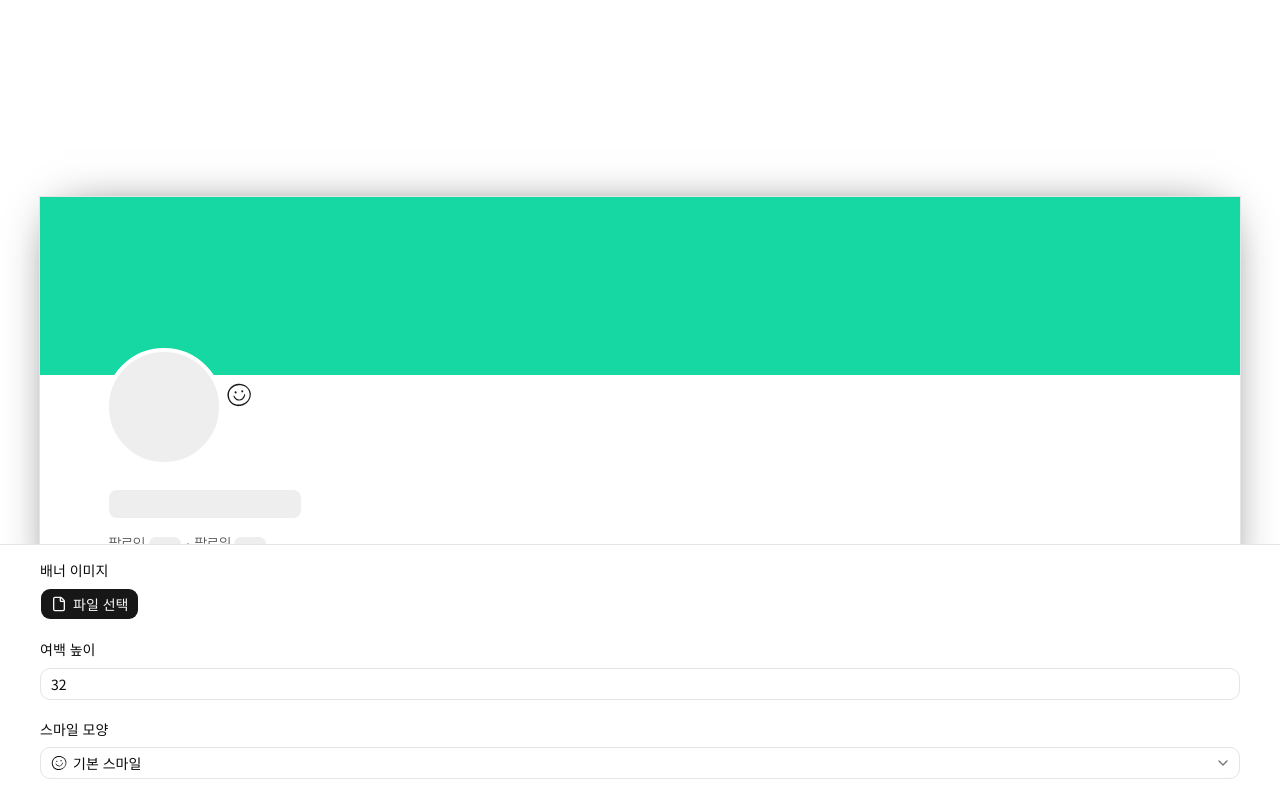
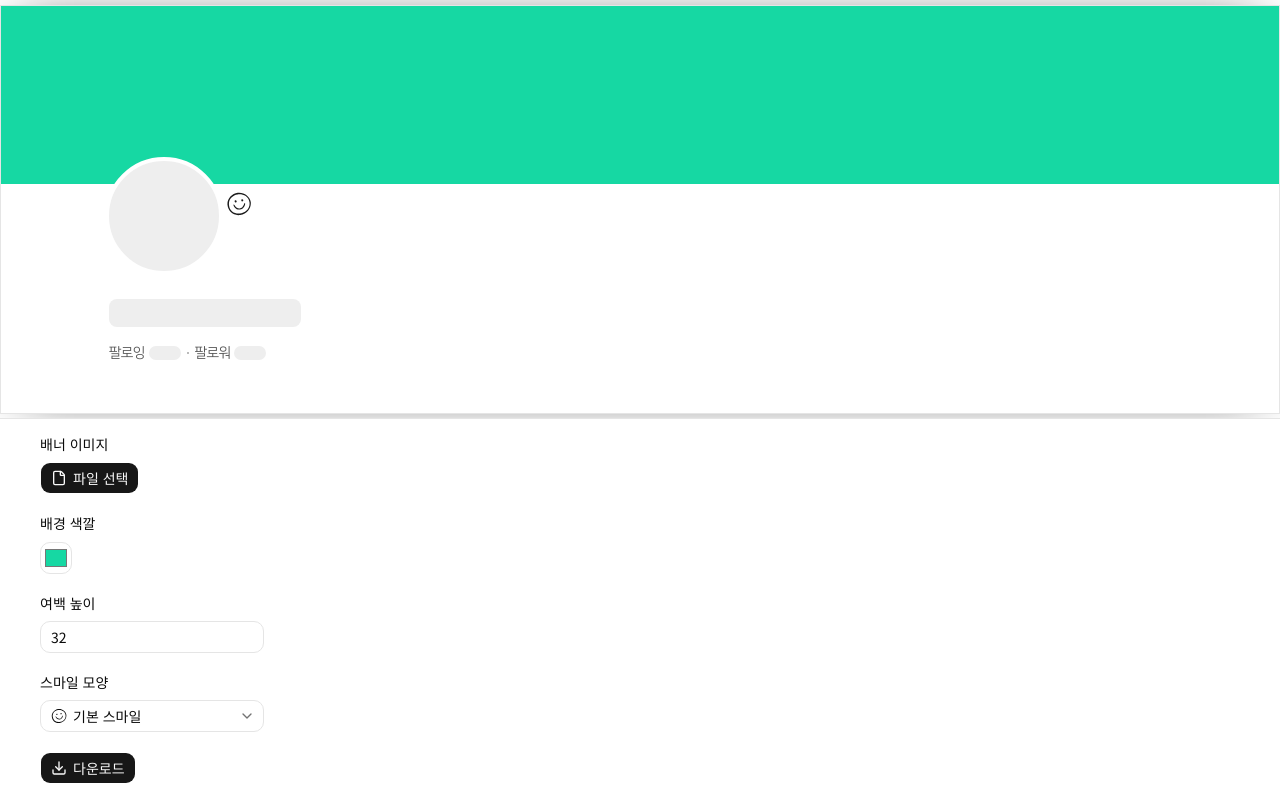
Before and after one commit to idiotf/smile-banner, a Next.js app: page / in a window 1280 px wide. Built offline with nearby package versions, Linux system fonts and the light colour scheme.

Commit message:
feat: add exporting button

```diff
--- a/app/page.tsx
+++ b/app/page.tsx
@@ -1,10 +1,12 @@
 'use client'
 
 import { useCallback, useEffect, useReducer, useState } from 'react'
+import { generateBannerSvg } from '@/generator/banner'
+import { downloadBlob } from '@/utils/common/download'
 import { useBlobUrl } from '@/hooks/use-blob-url'
 import { paths } from '@/paths'
 import { ProfilePreview } from '@/components/banner-preview'
-import { BannerOptions } from '@/components/banner-options'
+import { BannerOptions, type FieldErrors } from '@/components/banner-options'
 import '@/fonts/nanum-square-web-font/index.css'
 
 function preventDefault(e: { preventDefault(): void }) {
@@ -13,9 +15,13 @@ function preventDefault(e: { preventDefault(): void }) {
 
 export default function Page() {
   const [file, setFile] = useState<File>()
+  const [backgroundColor, setBackgroundColor] = useState('#16d8a3')
   const [spaceHeight, setSpaceHeight] = useReducer((_, v) => v ?? 0, 32)
   const [selectedIcon, setSelectedIcon] =
     useReducer<'basicSmile', ['basicSmile' | null]>((_, v) => v!, 'basicSmile')
+
+  const [fieldErrors, setFieldErrors] = useState<FieldErrors>({})
+  const [error, setError] = useState('')
 
   const fileUrl = useBlobUrl(file)
   const selectedIconPathHtml = paths[selectedIcon]
@@ -27,6 +33,44 @@ export default function Page() {
 
     setFile(file)
   }, [])
+
+  const downloadIcon = useCallback(() => {
+    setError('')
+    setFieldErrors({})
+
+    if (!file) {
+      setFieldErrors({ image: '배너 이미지를 선택해 주세요.' })
+      return
+    }
+
+    const reader = new FileReader()
+    reader.addEventListener('load', onLoad)
+    reader.addEventListener('error', onError)
+    reader.readAsDataURL(file)
+
+    function cleanupListeners() {
+      reader.removeEventListener('load', onLoad)
+      reader.removeEventListener('error', onError)
+    }
+
+    function onLoad() {
+      cleanupListeners()
+
+      const imageUrl = reader.result as string
+      const generatedSvg = generateBannerSvg({
+        imageUrl,
+        backgroundColor,
+        spaceHeight,
+        selectedIconHtml: paths[selectedIcon].content,
+      })
+      downloadBlob(new Blob([generatedSvg]), 'smile-banner.svg')
+    }
+
+    function onError() {
+      cleanupListeners()
+      setError('배너 이미지를 불러오는 중 오류가 발생했습니다.')
+    }
+  }, [file, backgroundColor, spaceHeight, selectedIcon])
 
   useEffect(() => {
     function onDrop(event: DragEvent) {
@@ -41,26 +85,32 @@ export default function Page() {
       removeEventListener('dragover', preventDefault)
       removeEventListener('drop', onDrop)
     }
-  }, [])
+  }, [handleFileList])
 
   return (
-    <main className='h-dvh'>
-      <div className='h-full flex justify-center items-center'>
-        <div className='border box-content w-300 shadow-[0_0_48px_-24px] overflow-hidden'>
+    <main className='h-dvh flex flex-col'>
+      <div className='flex-1 flex justify-center items-center'>
+        <div className='border box-content w-7xl shadow-[0_0_48px_-24px] overflow-hidden'>
           <ProfilePreview
             bgUrl={fileUrl}
+            backgroundColor={backgroundColor}
             spaceHeight={spaceHeight}
             selectedIconHtml={selectedIconPathHtml.content}
           />
         </div>
       </div>
-      <div className='absolute left-0 right-0 bottom-0 h-64 bg-background border-t p-4 overflow-auto'>
+      <div className='bg-background border-t p-4 overflow-auto'>
         <BannerOptions
+          backgroundColor={backgroundColor}
           spaceHeight={spaceHeight}
           selectedIcon={selectedIcon}
+          onBackgroundColorChange={setBackgroundColor}
           onSpaceHeightChange={setSpaceHeight}
           onIconSelect={setSelectedIcon}
           onFileSelect={handleFileList}
+          onGenerate={downloadIcon}
+          fieldErrors={fieldErrors}
+          error={error}
         />
       </div>
     </main>
--- a/components/banner-options.tsx
+++ b/components/banner-options.tsx
@@ -1,7 +1,11 @@
+import { useCallback, type ChangeEvent } from 'react'
+import { DownloadIcon, CircleAlert } from 'lucide-react'
 import { paths, type PathType } from '@/paths'
 import { IconPreview } from './banner-preview'
 import { FileButtonWithLabel } from '@/components/file-select-button'
-import { Field, FieldGroup, FieldLabel } from '@/components/ui/field'
+import { Field, FieldError, FieldGroup, FieldLabel } from '@/components/ui/field'
+import { Input } from './ui/input'
+import { Button } from './ui/button'
 import { NumberInput } from '@/components/number-input'
 import {
   Select,
@@ -18,31 +22,66 @@ const pathItems = Object.entries(paths).map(([k, v]) => ({
   value: k,
 })) as { label: string, value: PathType }[]
 
+export type FieldType =
+  | 'image'
+  | 'backgroundColor'
+  | 'spaceHeight'
+  | 'selectedIcon'
+export type FieldErrors = { [K in FieldType]?: string }
+
 export interface BannerOptionsProps {
+  backgroundColor: string
   spaceHeight: number
   selectedIcon: PathType
+  onBackgroundColorChange: (value: string) => void
   onSpaceHeightChange: (value: number | undefined) => void
   onIconSelect: (value: PathType | null) => void
   onFileSelect: (fileList: FileList) => void
+  onGenerate: () => void
+  fieldErrors?: FieldErrors
+  error?: string | undefined | null
 }
 
 export function BannerOptions({
+  backgroundColor,
   spaceHeight,
   selectedIcon,
+  onBackgroundColorChange,
   onSpaceHeightChange,
   onIconSelect,
   onFileSelect,
+  onGenerate,
+  fieldErrors = {},
+  error,
 }: BannerOptionsProps) {
+  const handleColorChange = useCallback(
+    (event: ChangeEvent<HTMLInputElement>) => {
+      onBackgroundColorChange(event.target.value)
+    },
+    [onBackgroundColorChange],
+  )
+
   return (
     <FieldGroup className='max-w-300 mx-auto'>
-      <Field>
+      <Field data-invalid={!!fieldErrors.image}>
         <FieldLabel>배너 이미지</FieldLabel>
         <FileButtonWithLabel
           onFileSelect={onFileSelect}
           className='w-min!'
         />
+        <FieldError>{fieldErrors.image}</FieldError>
       </Field>
-      <Field>
+      <Field data-invalid={!!fieldErrors.backgroundColor}>
+        <FieldLabel>배경 색깔</FieldLabel>
+        <Input
+          type='color'
+          value={backgroundColor}
+          onChange={handleColorChange}
+          className='size-8! p-0.5'
+        />
+        <FieldError>{fieldErrors.backgroundColor}</FieldError>
+      </Field>
+      <Field data-invalid={!!fieldErrors.spaceHeight}>
         <FieldLabel>여백 높이</FieldLabel>
         <NumberInput
           value={spaceHeight}
@@ -50,16 +89,18 @@ export function BannerOptions({
           min={0}
           step='any'
           required
+          className='w-56!'
         />
+        <FieldError>{fieldErrors.spaceHeight}</FieldError>
       </Field>
-      <Field>
+      <Field data-invalid={!!fieldErrors.selectedIcon}>
         <FieldLabel>스마일 모양</FieldLabel>
         <Select
           items={pathItems}
           value={selectedIcon}
           onValueChange={onIconSelect}
         >
-          <SelectTrigger>
+          <SelectTrigger className='w-56!'>
             <SelectValue>
               <IconPreview
                 viewBox='0 0 32 32'
@@ -84,7 +125,20 @@ export function BannerOptions({
             </SelectGroup>
           </SelectContent>
         </Select>
+        <FieldError>{fieldErrors.selectedIcon}</FieldError>
       </Field>
+      <div className='flex items-stretch gap-2'>
+        <Button onClick={onGenerate}>
+          <DownloadIcon />
+          다운로드
+        </Button>
+        {error && (
+          <p className='text-destructive flex items-center gap-1'>
+            <CircleAlert className='inline-block size-[1em]' />
+            {error}
+          </p>
+        )}
+      </div>
     </FieldGroup>
   )
 }
--- a/components/banner-preview.tsx
+++ b/components/banner-preview.tsx
@@ -14,21 +14,24 @@ export function IconPreview({ selectedIconHtml, ...props }: IconPreviewProps) {
 
 export interface BannerPreviewProps {
   bgUrl: string | undefined | null
+  backgroundColor: string
   spaceHeight: number
   selectedIconHtml: string
 }
 
 export function BannerPreview({
   bgUrl,
+  backgroundColor,
   spaceHeight,
   selectedIconHtml,
 }: BannerPreviewProps) {
   return (
     <div className='flex flex-col h-52.5 overflow-hidden'>
       <div
-        className='flex-1 bg-[#16d8a3] bg-center bg-size-[1200px]'
+        className='flex-1 bg-center bg-no-repeat bg-size-[1200px]'
         style={{
           backgroundImage: bgUrl ? `url(${bgUrl})` : '',
+          backgroundColor,
         }}
       />
       <div
--- /dev/null
+++ b/generator/banner.ts
@@ -0,0 +1,41 @@
+export interface BannerGeneratingOptions {
+  imageUrl: string
+  backgroundColor: string
+  spaceHeight: number
+  selectedIconHtml: string
+}
+
+export function generateBannerSvg(options: BannerGeneratingOptions) {
+  return (
+    `<svg xmlns="http://www.w3.org/2000/svg">${
+      `<style>${
+        `#t{transform:translate(0,calc(100% - ${options.spaceHeight}px))}` +
+        `#e{transform:translate(calc(50% - 417px))}` +
+        `@media(max-width:1199px){#e{transform:translate(154px)}}` +
+        `@media(max-width:767px){#e{transform:translate(120px)}}` +
+        `#i{height:calc(100% - 16px)}` +
+        `#t>rect{width:92520px;height:${options.spaceHeight + 4}px;fill:#fff}` +
+        `image{${
+          `transform:translate(calc(50% - 600px));` +
+          `height:calc(100% - ${options.spaceHeight}px)`
+        }}`
+      }</style>` +
+      `<rect ${
+        `id="i" ` +
+        `width="100%" ` +
+        `height="100%" ` +
+        `fill="${options.backgroundColor}"`
+      }/>` +
+      `<image ${
+        `href="${options.imageUrl}" ` +
+        `width="1200" ` +
+        `height="${210 - options.spaceHeight}" ` +
+        `preserveAspectRatio="xMidYMid slice"`
+      }/>` +
+      `<g id="t">${
+        `<rect/>`.repeat(64) +
+        `<g id="e">${options.selectedIconHtml}</g>`
+      }</g>`
+    }</svg>`
+  )
+}
--- a/tsconfig.json
+++ b/tsconfig.json
@@ -6,6 +6,7 @@
     "skipLibCheck": true,
     "strict": true,
     "noUncheckedIndexedAccess": true,
+    "verbatimModuleSyntax": true,
     "noEmit": true,
     "esModuleInterop": true,
     "module": "esnext",
--- /dev/null
+++ b/utils/common/download.ts
@@ -0,0 +1,14 @@
+let anchor: HTMLAnchorElement
+
+export function downloadFromURL(url: string, fileName = '') {
+  anchor ||= document.createElement('a')
+  anchor.href = url
+  anchor.download = fileName
+  anchor.click()
+}
+
+export function downloadBlob(blob: Blob, fileName?: string) {
+  const objectURL = URL.createObjectURL(blob)
+  downloadFromURL(objectURL, fileName)
+  setTimeout(URL.revokeObjectURL, 100, objectURL)
+}
```
